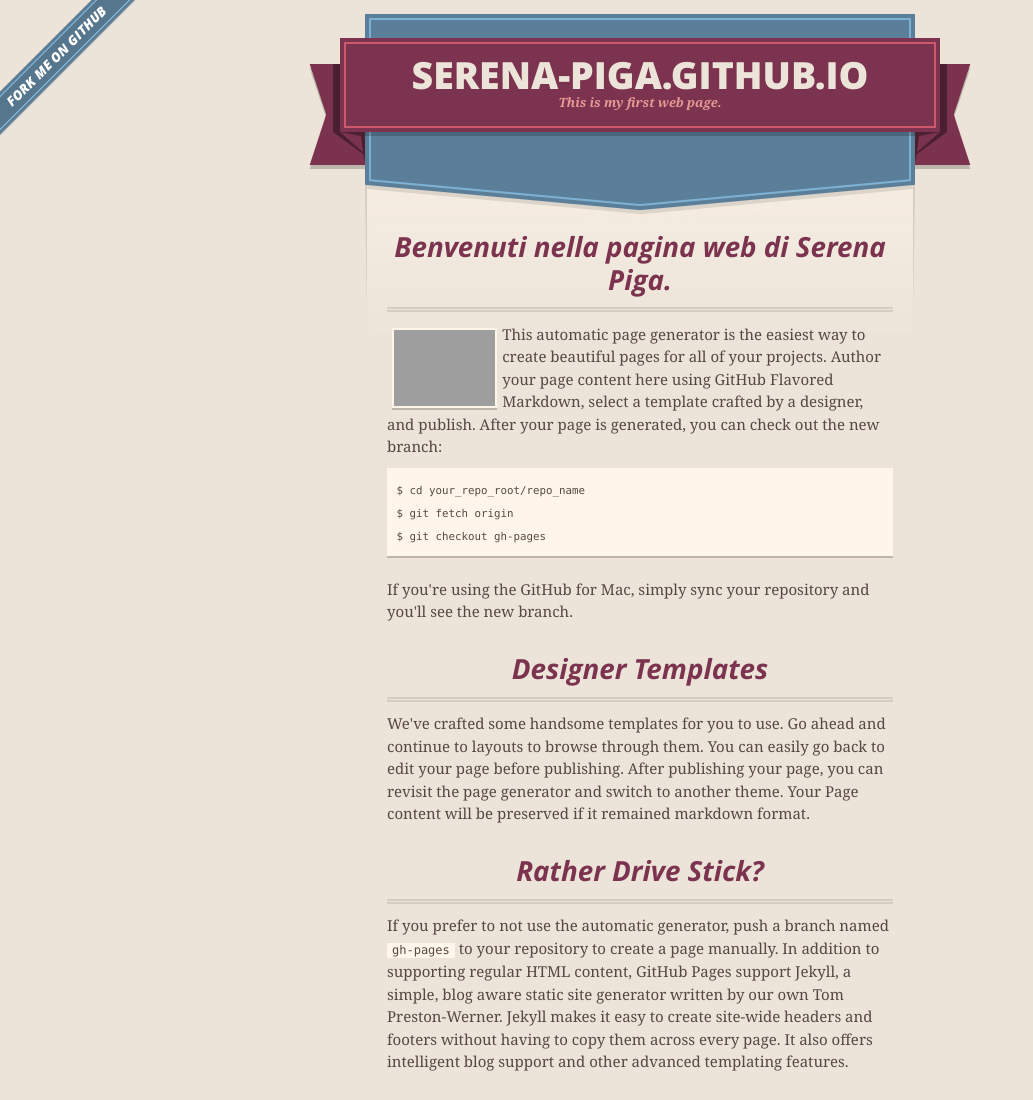
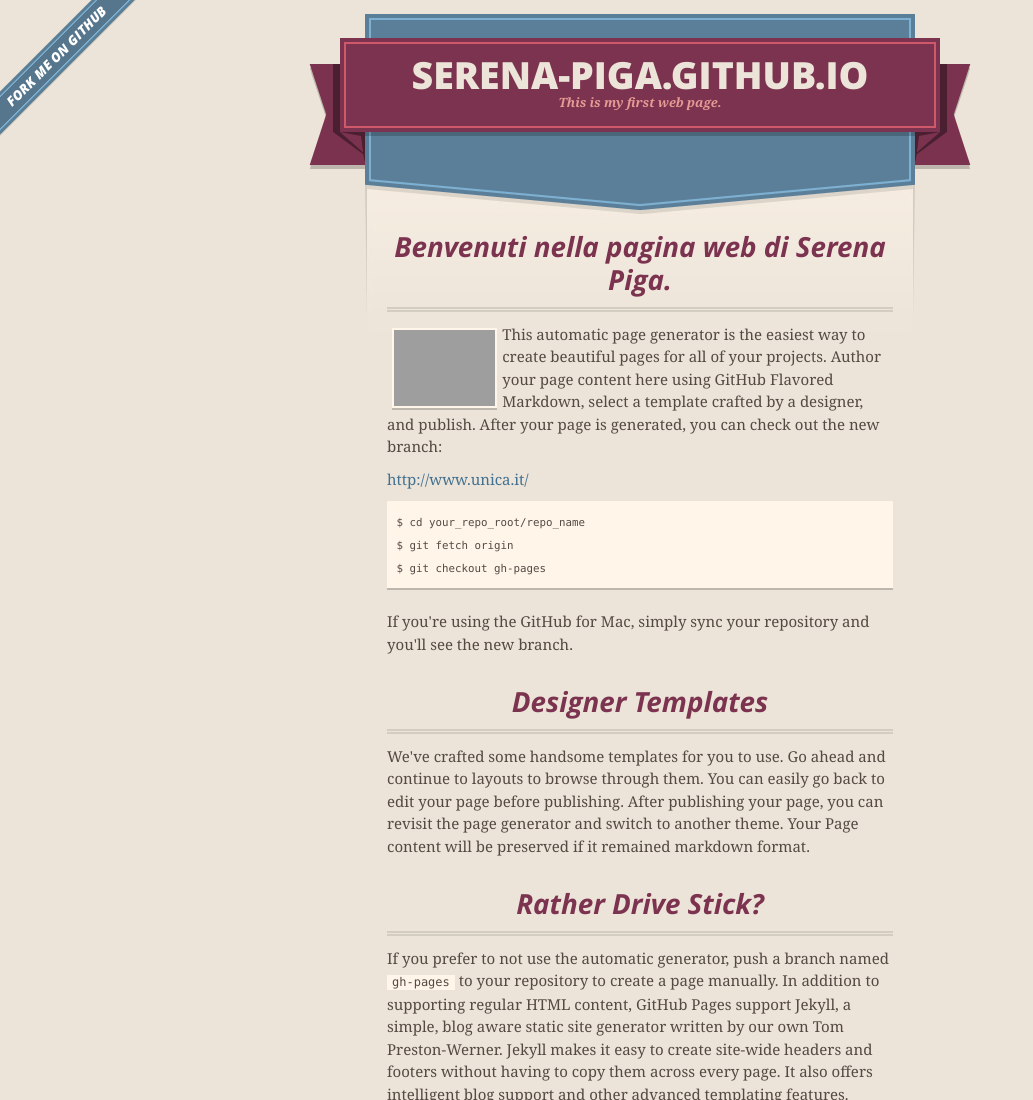
Before and after one commit to Serena-Piga/Serena-Piga.github.io, a plain HTML site: page index.html in a window 1280 px wide. Shown: the top 1100 px of the page, without its empty margins (0-1033 px from the left). Drawn offline with nearby package versions, Linux system fonts and the light colour scheme; grey boxes are pictures that could not be loaded.

Commit message:
Update index.html

```diff
--- a/index.html
+++ b/index.html
@@ -51,7 +51,7 @@
 <p>
   <img src="http://www.andromedafree.it/multimedia/clipart/upgrade1/animali/01/farfalla.png" style="float: left; margin: 5px; width: 20%">
 This automatic page generator is the easiest way to create beautiful pages for all of your projects. Author your page content here using GitHub Flavored Markdown, select a template crafted by a designer, and publish. After your page is generated, you can check out the new branch:</p>
-  <a href= "http://www.unica.it/"> </a>
+  <a href= ""> http://www.unica.it/ </a>
 <pre><code>$ cd your_repo_root/repo_name
 $ git fetch origin
 $ git checkout gh-pages
```
